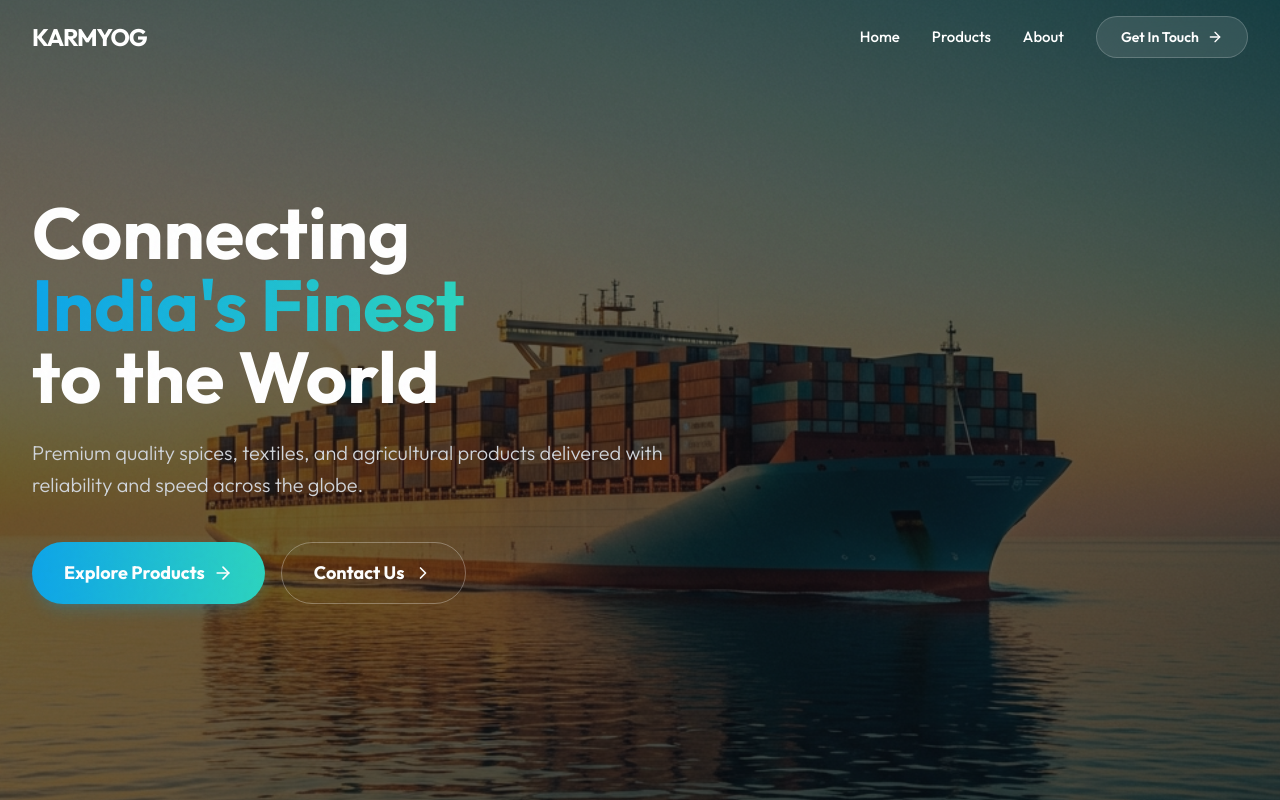
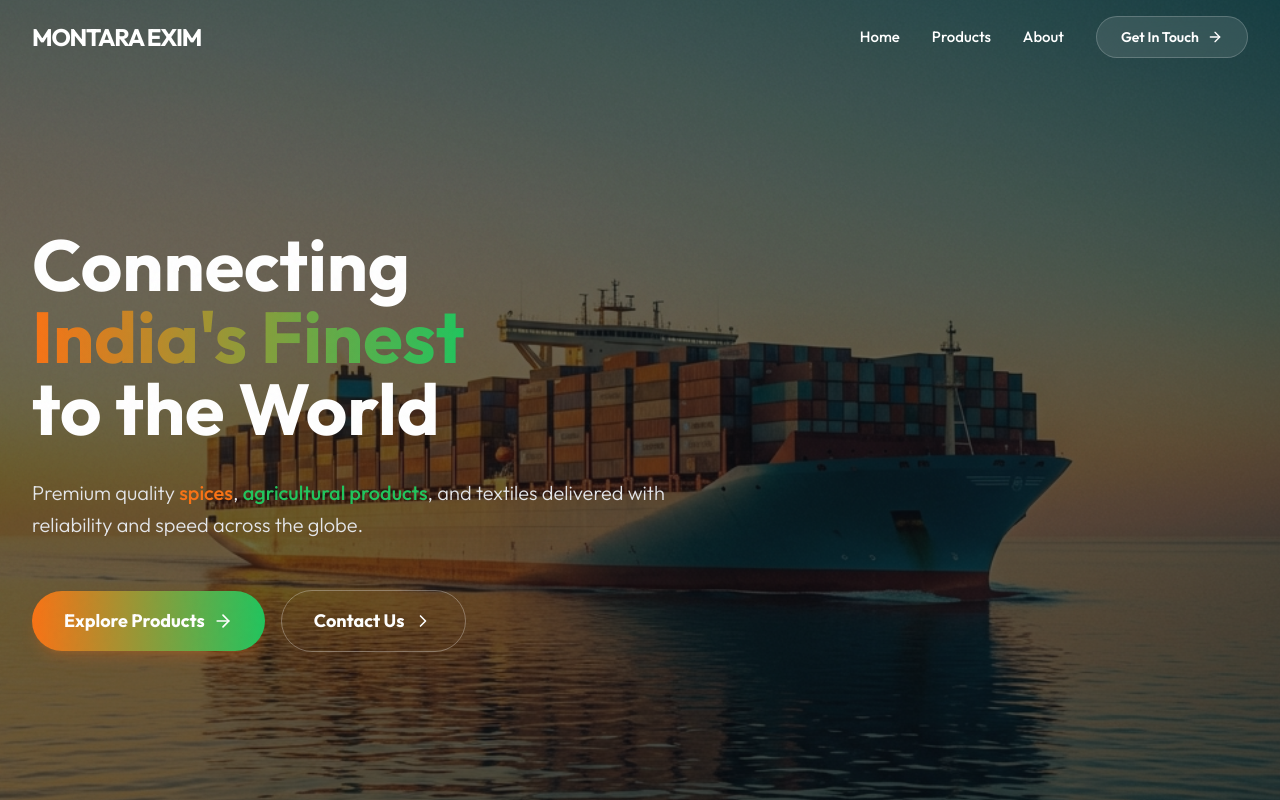
Before and after one commit to Boogiepop004/karmyog_export, a React (Vite) app: page / in a window 1280 px wide. Shown: the top 800 px of the page. Built offline with nearby package versions, Linux system fonts and the light colour scheme.

Commit message:
Refactor: Rebranded to Montara Exim, applied Orange/Green theme, and fixed Hero layout

```diff
--- a/src/components/Hero.jsx
+++ b/src/components/Hero.jsx
@@ -16,26 +16,26 @@ const Hero = () => {
                 <div className="absolute inset-0 bg-brand-black/60"></div>
             </div>
 
-            <div className="relative z-10 w-full max-w-7xl mx-auto px-4 sm:px-6 lg:px-8">
-                <div className="max-w-3xl text-left">
+            <div className="relative z-10 w-full max-w-7xl mx-auto px-4 sm:px-6 lg:px-8 h-full flex flex-col justify-center">
+                <div className="max-w-4xl text-left pt-20">
 
 
-                    <h1 className="text-5xl md:text-7xl font-bold text-white mb-6 leading-tight">
+                    <h1 className="text-5xl md:text-7xl font-bold text-white mb-8 leading-tight">
                         Connecting <br />
                         <span className="gradient-text">India's Finest</span><br />
                         to the World
                     </h1>
 
-                    <p className="mt-4 text-xl text-gray-300 mb-10 font-light max-w-2xl leading-relaxed">
-                        Premium quality spices, textiles, and agricultural products delivered with reliability and speed across the globe.
+                    <p className="mt-6 text-xl text-gray-200 mb-12 font-light max-w-2xl leading-relaxed">
+                        Premium quality <span className="text-brand-orange font-medium">spices</span>, <span className="text-brand-green font-medium">agricultural products</span>, and textiles delivered with reliability and speed across the globe.
                     </p>
 
-                    <div className="flex flex-wrap gap-4">
+                    <div className="flex flex-row items-center gap-4">
                         <motion.a
                             href="#products"
                             whileHover={{ scale: 1.02 }}
                             whileTap={{ scale: 0.98 }}
-                            className="btn-primary px-8 py-4 rounded-full font-bold text-lg flex items-center gap-2 shadow-lg shadow-brand-cyan/20"
+                            className="btn-primary px-6 py-4 md:px-8 rounded-full font-bold text-base md:text-lg flex items-center gap-2 shadow-lg shadow-brand-orange/20 whitespace-nowrap"
                         >
                             Explore Products <ArrowRight size={20} />
                         </motion.a>
@@ -43,7 +43,7 @@ const Hero = () => {
                             href="#contact"
                             whileHover={{ scale: 1.02 }}
                             whileTap={{ scale: 0.98 }}
-                            className="px-8 py-4 rounded-full font-bold text-lg text-white border border-white/30 hover:bg-white/10 transition-colors flex items-center gap-2"
+                            className="px-6 py-4 md:px-8 rounded-full font-bold text-base md:text-lg text-white border border-white/30 hover:bg-white/10 transition-colors flex items-center gap-2 whitespace-nowrap"
                         >
                             Contact Us <ChevronRight size={20} />
                         </motion.a>
--- a/src/components/Navbar.jsx
+++ b/src/components/Navbar.jsx
@@ -75,7 +75,7 @@ const Navbar = () => {
                                     </div>
                                 ) : (
                                     <Link to="/" className={`font-main font-bold text-2xl tracking-tighter transition-colors duration-200 ${scrolled || isOpen ? 'text-gray-900' : 'text-white'}`}>
-                                        KARMYOG
+                                        MONTARA EXIM
                                     </Link>
                                 )}
                             </div>
--- a/src/index.css
+++ b/src/index.css
@@ -50,14 +50,14 @@ body {
 }
 
 .gradient-text {
-    background: linear-gradient(to right, #0ea5e9, #2dd4bf);
+    background: linear-gradient(to right, #F97316, #22C55E);
     -webkit-background-clip: text;
     -webkit-text-fill-color: transparent;
 }
 
 /* Tactile Buttons - The "Physical" Feel */
 .btn-primary {
-    background: linear-gradient(to right, #0ea5e9, #2dd4bf);
+    background: linear-gradient(to right, #F97316, #22C55E);
     color: white;
     transition: all 0.2s cubic-bezier(0.34, 1.56, 0.64, 1);
     /* Bouncy spring effect */
@@ -66,8 +66,8 @@ body {
 .btn-primary:hover {
     opacity: 0.95;
     transform: translateY(-2px);
-    box-shadow: 0 10px 25px -5px rgba(14, 165, 233, 0.5);
-    /* Deeper shadow */
+    box-shadow: 0 10px 25px -5px rgba(249, 115, 22, 0.5);
+    /* Deeper shadow - Orange */
 }
 
 .btn-primary:active {
--- a/tailwind.config.js
+++ b/tailwind.config.js
@@ -11,14 +11,17 @@ export default {
                 'brand-white': '#FFFFFF',
                 'brand-gray': '#F3F4F6',
                 'brand-dark': '#1F2937',
-                'brand-teal': '#2dd4bf',
-                'brand-cyan': '#0ea5e9',
+                'brand-orange': '#F97316', // Orange 500
+                'brand-green': '#22C55E',  // Green 500
+                // Mapped for backward compatibility during transitions, but ideal to use explicit names
+                'brand-cyan': '#F97316',   // Mapping old cyan to new Orange (Primary)
+                'brand-teal': '#22C55E',   // Mapping old teal to new Green (Secondary)
             },
             fontFamily: {
                 sans: ['Outfit', 'sans-serif'], // Keeping Outfit as it matches the vibe
             },
             backgroundImage: {
-                'gradient-brand': 'linear-gradient(to right, #0ea5e9, #2dd4bf)',
+                'gradient-brand': 'linear-gradient(to right, #F97316, #22C55E)',
             },
             boxShadow: {
                 'soft': '0 10px 40px -10px rgba(0,0,0,0.08)',
```
